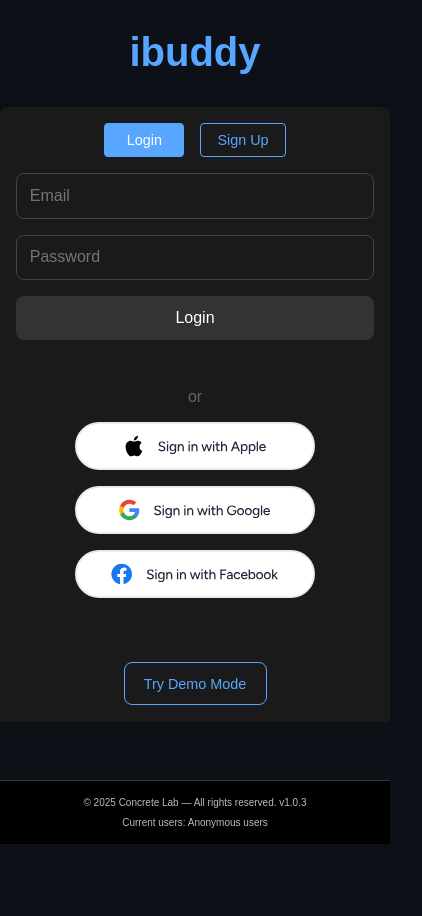
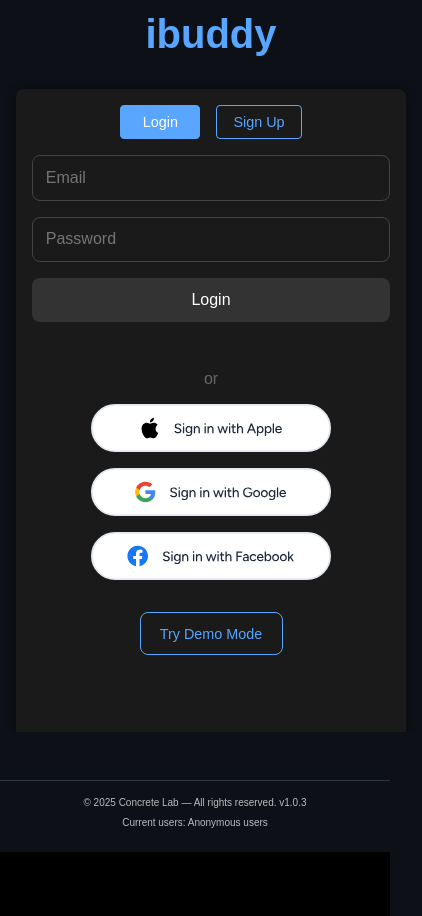
Before and after one commit to davidminq/chitchat, a React (Vite) app in the folder ibuddy/: page / in a window 390 px wide. Shown: the whole page, 422 px wide, since content can reach past the window. Before the commit the page ends 844 px from the top, so only its background shows below. Built offline with nearby package versions, Linux system fonts and the light colour scheme; no server answers.

Commit message:
Fix footer positioning and layout issues, update AuthComponent structure

```diff
--- a/ibuddy/src/components/AuthComponent.jsx
+++ b/ibuddy/src/components/AuthComponent.jsx
@@ -205,7 +205,7 @@ const AuthComponent = ({ onAuthSuccess, onGuestMode }) => {
 
             {/* Demo Mode Button */}
             {onGuestMode && (
-              <div style={{ marginTop: '4rem', marginBottom: '12rem', textAlign: 'center', paddingBottom: '4rem' }}>
+              <div style={{ marginTop: '2rem', marginBottom: '6rem', textAlign: 'center', paddingBottom: '2rem' }}>
                 <button
                   onClick={onGuestMode}
                   style={{
--- a/ibuddy/src/index.css
+++ b/ibuddy/src/index.css
@@ -171,8 +171,9 @@ body {
   max-width: 400px;
   width: 100%;
   transform: translateY(-30px);
-  max-height: calc(100vh - 120px);
+  max-height: calc(100vh - 160px);
   overflow-y: auto;
+  padding-bottom: 2rem;
 }
 
 .auth-gate h1 {
@@ -223,3 +224,15 @@ footer {
   background-color: #0d1117;
   width: 100%;
 }
+
+@media (max-width: 768px) {
+  .auth-container {
+    max-height: calc(100vh - 140px);
+    padding: 0 1rem 3rem 1rem;
+    transform: translateY(-20px);
+  }
+
+  .auth-gate {
+    padding-bottom: 100px;
+  }
+}
```
